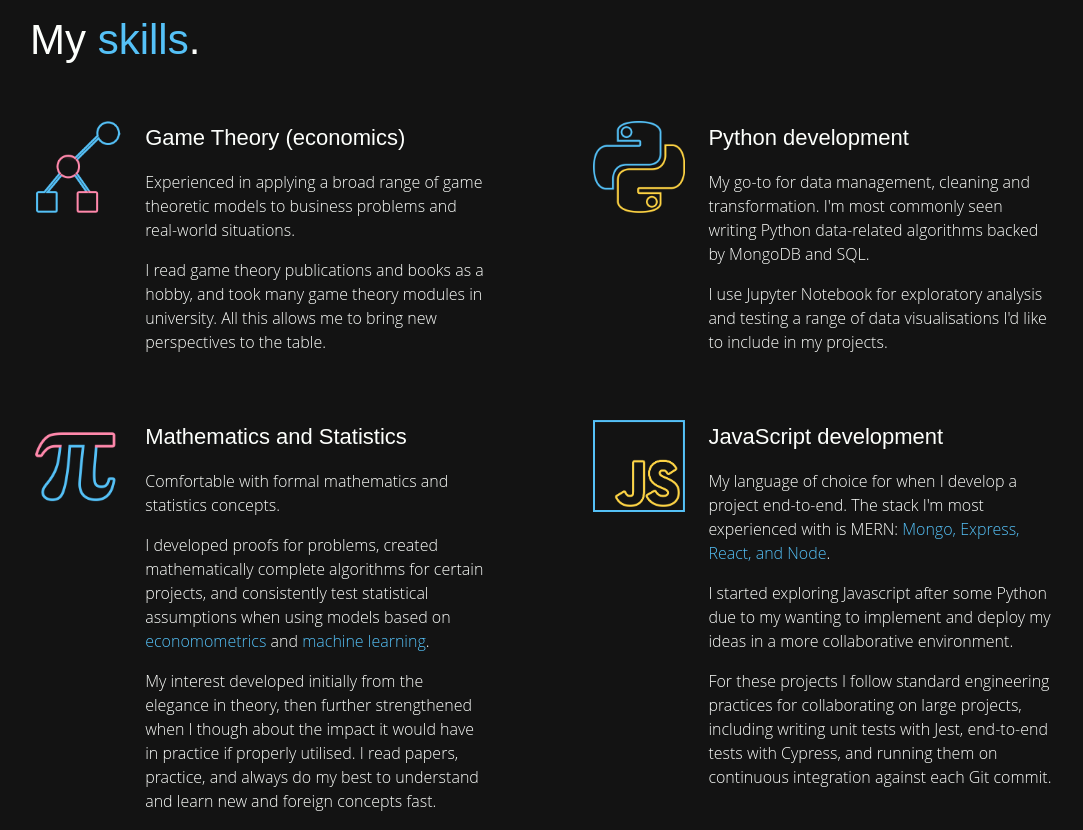
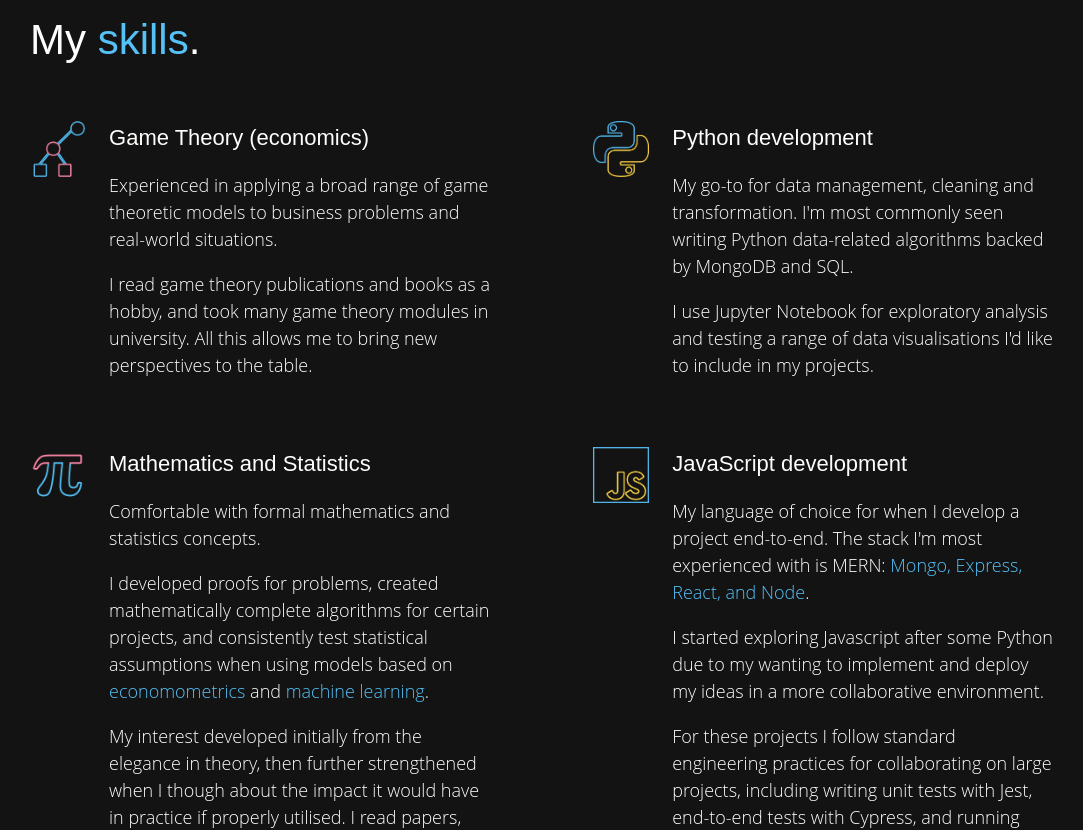
Before and after one commit to pamelachia/portfolio, a React (Create React App) app: page / in a window 1280 px wide. Shown: the part 1660-2490 px from the top of the page, without its empty margins (98-1181 px from the left). Built offline with nearby package versions, Linux system fonts and the light colour scheme; what webfontloader would draw is missing.

Commit message:
Reduce usage of obsolete Card

```diff
--- a/src/components/Sections/Contacts.jsx
+++ b/src/components/Sections/Contacts.jsx
@@ -2,7 +2,6 @@ import React, { Component } from "react";
 import { css } from "emotion";
 import Title from "../Cards/Title";
 import Subtitle from "../Cards/Subtitle";
-import Card from "../Cards/Card";
 import Appear from "../Appear";
 import Accent from "../Cards/Accent";
 import { mq } from "../../styles";
@@ -28,13 +27,11 @@ const Contact = ({ title, imgSrc, children }) => {
 
     return (
         <div className={style}>
-            <Card>
-                {imgSrc && <img src={imgSrc} alt="logo" className={imgStyle} />}
-                <div>
-                    <Subtitle>{title}</Subtitle>
-                    {children}
-                </div>
-            </Card>
+            {imgSrc && <img src={imgSrc} alt="logo" className={imgStyle} />}
+            <div>
+                <Subtitle>{title}</Subtitle>
+                {children}
+            </div>
         </div>
     );
 };
--- a/src/components/Sections/Skills.jsx
+++ b/src/components/Sections/Skills.jsx
@@ -2,7 +2,6 @@ import React, { Component } from "react";
 import { css } from "emotion";
 import Title from "../Cards/Title";
 import Subtitle from "../Cards/Subtitle";
-import Card from "../Cards/Card";
 import Appear from "../Appear";
 import Accent from "../Cards/Accent";
 import { mq } from "../../styles";
@@ -24,9 +23,12 @@ const Skill = ({ title, imgSrc, children }) => {
 
     const imgStyle = css`
         flex-shrink: 0;
-        width: 20%;
-        height: 20%;
+        max-width: 7vh;
+        max-height: 7vh;
+        width: auto;
+        height: auto;
         margin-right: 5%;
+        display: block;
     `;
 
     return (
@@ -68,47 +70,44 @@ class Skills extends Component {
                         My <Accent>skills</Accent>.
                     </Title>
                     <div className={gridStyle}>
-                        <Card>
                         <Skill
                             imgSrc={GameTheoryImg}
                             title=" Game Theory (economics)"
+                            mobileOrder={1}
                         >
                             <p>
-                                    Experienced in applying a broad range of
-                                    game theoretic models to business problems
-                                    and real-world situations.
+                                Experienced in applying a broad range of game
+                                theoretic models to business problems and
+                                real-world situations.
                             </p>
                             <p>
-                                    I read game theory publications and books as
-                                    a hobby, and took many game theory modules
-                                    in university. All this allows me to bring
-                                    new perspectives to the table.
+                                I read game theory publications and books as a
+                                hobby, and took many game theory modules in
+                                university. All this allows me to bring new
+                                perspectives to the table.
                             </p>
                         </Skill>
-                        </Card>
-                        <Card>
                         <Skill
                             imgSrc={PythonImg}
                             title="Python development"
+                            mobileOrder={3}
                         >
                             <p>
                                 My go-to for data management, cleaning and
-                                    transformation. I'm most commonly seen
-                                    writing Python data-related algorithms
-                                    backed by MongoDB and SQL.
+                                transformation. I'm most commonly seen writing
+                                Python data-related algorithms backed by MongoDB
+                                and SQL.
                             </p>
                             <p>
-                                    I use Jupyter Notebook for exploratory
-                                    analysis and testing a range of data
-                                    visualisations I'd like to include in my
-                                    projects.
+                                I use Jupyter Notebook for exploratory analysis
+                                and testing a range of data visualisations I'd
+                                like to include in my projects.
                             </p>
                         </Skill>
-                        </Card>
-                        <Card>
                         <Skill
                             imgSrc={MathsImg}
                             title="Mathematics and Statistics"
+                            mobileOrder={2}
                         >
                             <p>
                                 Comfortable with formal mathematics and
@@ -116,53 +115,47 @@ class Skills extends Component {
                             </p>
                             <p>
                                 I developed proofs for problems, created
-                                    mathematically complete algorithms for
-                                    certain projects, and consistently test
-                                    statistical assumptions when using models
-                                    based on <Accent>economometrics</Accent> and{" "}
+                                mathematically complete algorithms for certain
+                                projects, and consistently test statistical
+                                assumptions when using models based on{" "}
+                                <Accent>economometrics</Accent> and{" "}
                                 <Accent>machine learning</Accent>.
                             </p>
                             <p>
                                 My interest developed initially from the
-                                    elegance in theory, then further
-                                    strengthened when I though about the impact
-                                    it would have in practice if properly
-                                    utilised. I read papers, practice, and
-                                    always do my best to understand and learn
-                                    new and foreign concepts fast.
+                                elegance in theory, then further strengthened
+                                when I though about the impact it would have in
+                                practice if properly utilised. I read papers,
+                                practice, and always do my best to understand
+                                and learn new and foreign concepts fast.
                             </p>
                         </Skill>
-                        </Card>
-                        <Card>
                         <Skill
                             imgSrc={JavaScriptImg}
                             title="JavaScript development"
+                            mobileOrder={4}
                         >
                             <p>
                                 My language of choice for when I develop a
                                 project end-to-end. The stack I'm most
                                 experienced with is MERN:{" "}
-                                    <Accent>
-                                        Mongo, Express, React, and Node
-                                    </Accent>
+                                <Accent>Mongo, Express, React, and Node</Accent>
                                 .
                             </p>
                             <p>
-                                    I started exploring Javascript after some
-                                    Python due to my wanting to implement and
-                                    deploy my ideas in a more collaborative
-                                    environment.
+                                I started exploring Javascript after some Python
+                                due to my wanting to implement and deploy my
+                                ideas in a more collaborative environment.
                             </p>
                             <p>
-                                    For these projects I follow standard
-                                    engineering practices for collaborating on
-                                    large projects, including writing unit tests
-                                    with Jest, end-to-end tests with Cypress,
-                                    and running them on continuous integration
-                                    against each Git commit.
+                                For these projects I follow standard engineering
+                                practices for collaborating on large projects,
+                                including writing unit tests with Jest,
+                                end-to-end tests with Cypress, and running them
+                                on continuous integration against each Git
+                                commit.
                             </p>
                         </Skill>
-                        </Card>
                     </div>
                 </Appear>
             </div>
```
Lines whose indentation alone changed are shown as unchanged.
